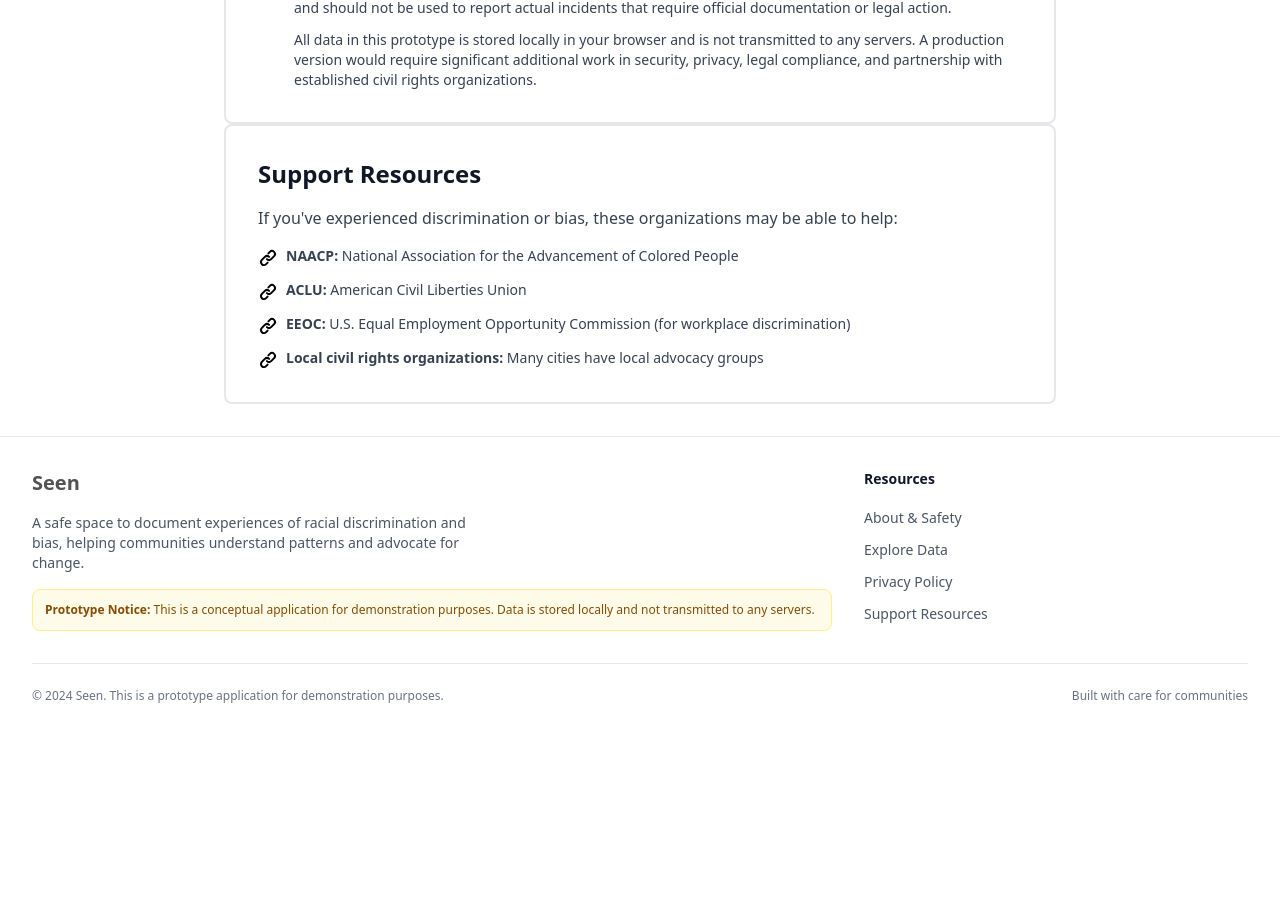
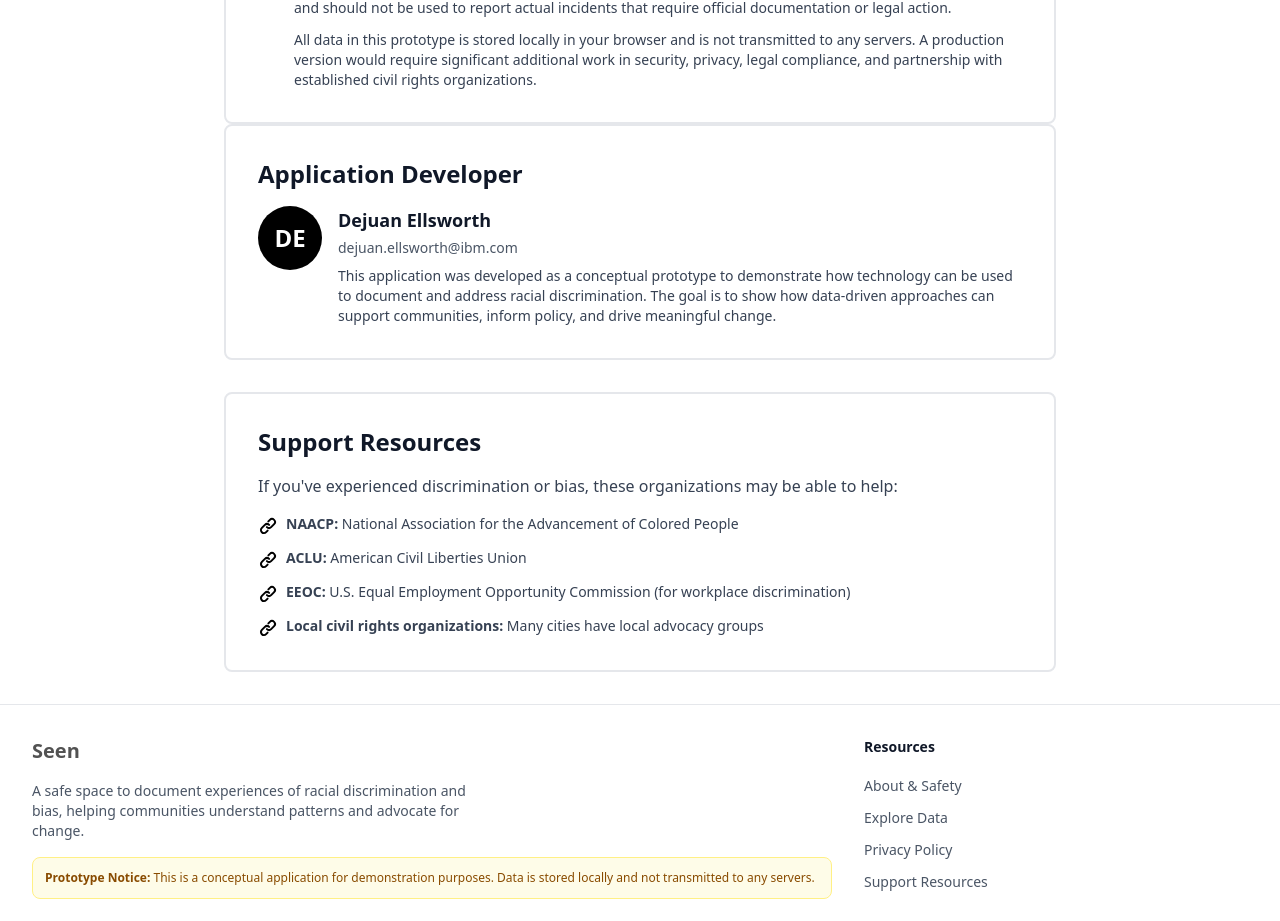
Before and after one commit to yeauxdejuan/seen, a React (Vite) app: page /about in a window 1280 px wide. Shown: the part 1757-2678 px from the top of the page. Before the commit the page ends 2493 px from the top, so only its background shows below. Built offline with nearby package versions, Linux system fonts and the light colour scheme.

Commit message:
add: self

```diff
--- a/src/pages/AboutPage.tsx
+++ b/src/pages/AboutPage.tsx
@@ -253,6 +253,31 @@
           </div>
         </Card>
 
+        {/* Developer Info */}
+        <Card padding="lg" className="mb-8">
+          <h2 className="text-2xl font-semibold text-gray-900 dark:text-white mb-4">
+            Application Developer
+          </h2>
+          <div className="flex items-start space-x-4">
+            <div className="w-16 h-16 bg-black dark:bg-white rounded-full flex items-center justify-center flex-shrink-0">
+              <span className="text-2xl font-bold text-white dark:text-black">DE</span>
+            </div>
+            <div className="flex-1">
+              <h3 className="text-lg font-semibold text-gray-900 dark:text-white mb-1">
+                Dejuan Ellsworth
+              </h3>
+              <p className="text-gray-600 dark:text-gray-400 text-sm mb-2">
+                dejuan.ellsworth@ibm.com
+              </p>
+              <p className="text-gray-700 dark:text-gray-300 text-sm">
+                This application was developed as a conceptual prototype to demonstrate how technology
+                can be used to document and address racial discrimination. The goal is to show how
+                data-driven approaches can support communities, inform policy, and drive meaningful change.
+              </p>
+            </div>
+          </div>
+        </Card>
+
         {/* Resources */}
         <Card padding="lg">
           <h2 className="text-2xl font-semibold text-gray-900 dark:text-white mb-4">
```
